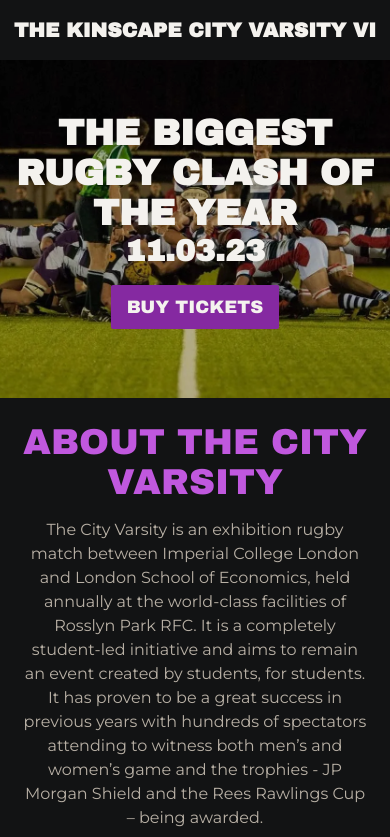
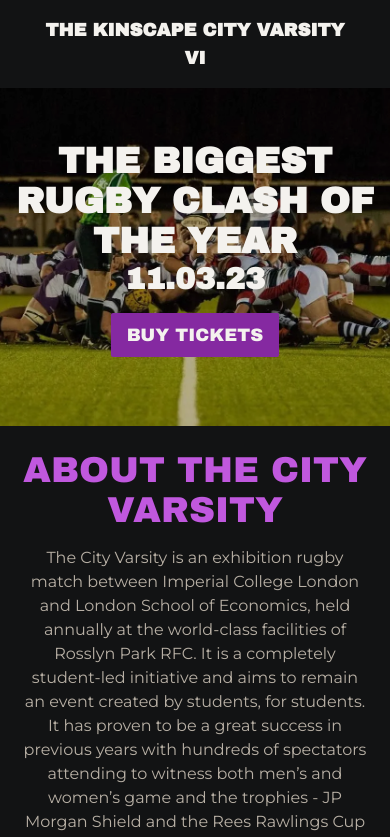
Before and after one commit to robwakefield/thecityvarsity, a Next.js app: page / in a window 390 px wide. Shown: the top 837 px of the page. Built offline with nearby package versions, Linux system fonts and the light colour scheme.

Commit message:
Make header responsive

```diff
--- a/src/app/page.tsx
+++ b/src/app/page.tsx
@@ -17,7 +17,7 @@
   return (
     <main className={"flex flex-col h-screen items-center justify-start"}>
       {/* Add items from components/ folder to create page layout */}
-      {Header("The Kinscape City Varsity VI", archivo)}
+      {Header("THE KINSCAPE CITY VARSITY VI", archivo)}
       {Title("The biggest rugby clash of the year", "11.03.23", "Buy Tickets", "https://fixr.co/event/the-city-varsity-vi-tickets-958196957", archivo)}
       {CenteredText("About The City Varsity", archivo, "The City Varsity is an exhibition rugby match between Imperial College London and London School of Economics, held annually at the world-class facilities of Rosslyn Park RFC. It is a completely student-led initiative and aims to remain an event created by students, for students. It has proven to be a great success in previous years with hundreds of spectators attending to witness both men’s and women’s game and the trophies - JP Morgan Shield and the Rees Rawlings Cup – being awarded.", montserrat)}
       {TextRow([
--- a/src/components/header.tsx
+++ b/src/components/header.tsx
@@ -1,8 +1,10 @@
 import { NextFont } from 'next/dist/compiled/@next/font'
 
-// Displays `text` against bg color. Used at top of page
+// Displays text banner at top of screen.
 export default function Header(text: String, font: NextFont) {
-  return <nav className={"py-4 w-screen text-center text-xl text-primary bg-bg "+font.className}>
-            <b>{text.toUpperCase()}</b>
-        </nav>
+  return <nav className={
+    "py-4 px-9 w-screen text-center text-lg lg:text-xl text-primary bg-bg " + font.className
+    }>
+      <b>{text}</b>
+    </nav>
 }
```
